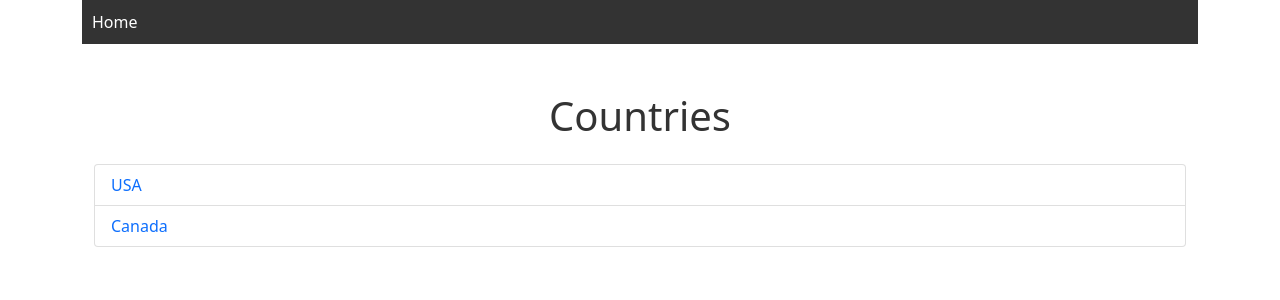
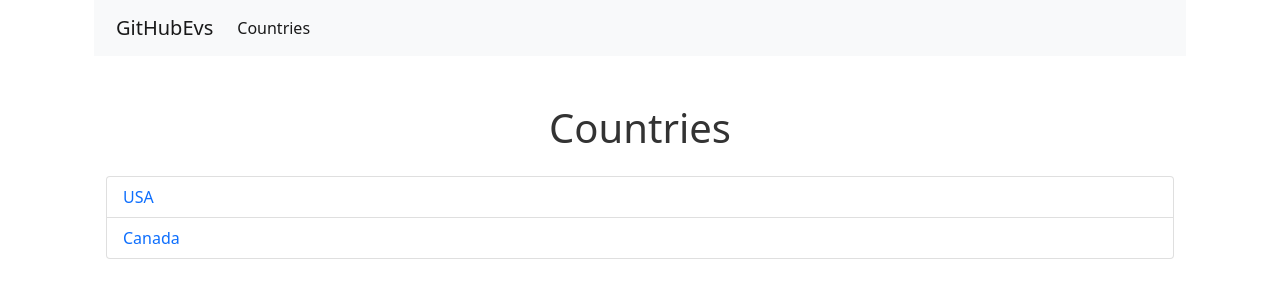
Before and after one commit to Mathenge-Alex/GitHubEvs, an Angular app in the folder GitHubEvs/: page /countries in a window 1280 px wide. Shown: the top 300 px of the page. Built offline with nearby package versions, Linux system fonts and the light colour scheme.

Commit message:
Create GitHub Data Query Service - GitHubEvs/src/app/app.component.html

```diff
--- a/GitHubEvs/src/app/app.component.html
+++ b/GitHubEvs/src/app/app.component.html
@@ -1,4 +1,19 @@
-<nav>
-  <a routerLink="/">Home</a>
+<div class="container">
+  <nav class="navbar navbar-expand-lg navbar-light bg-light">
+  <div class="container-fluid">
+    <a class="navbar-brand" routerLink="/">GitHubEvs</a>
+    <button class="navbar-toggler" type="button" data-bs-toggle="collapse" data-bs-target="#navbarNav" aria-controls="navbarNav" aria-expanded="false" aria-label="Toggle navigation">
+      <span class="navbar-toggler-icon"></span>
+    </button>
+    <div class="collapse navbar-collapse" id="navbarNav">
+      <ul class="navbar-nav">
+        <li class="nav-item">
+          <a class="nav-link active" aria-current="page" routerLink="/countries">Countries</a>
+        </li>
+      </ul>
+    </div>
+  </div>
 </nav>
 <router-outlet></router-outlet>
+
+</div>
```
